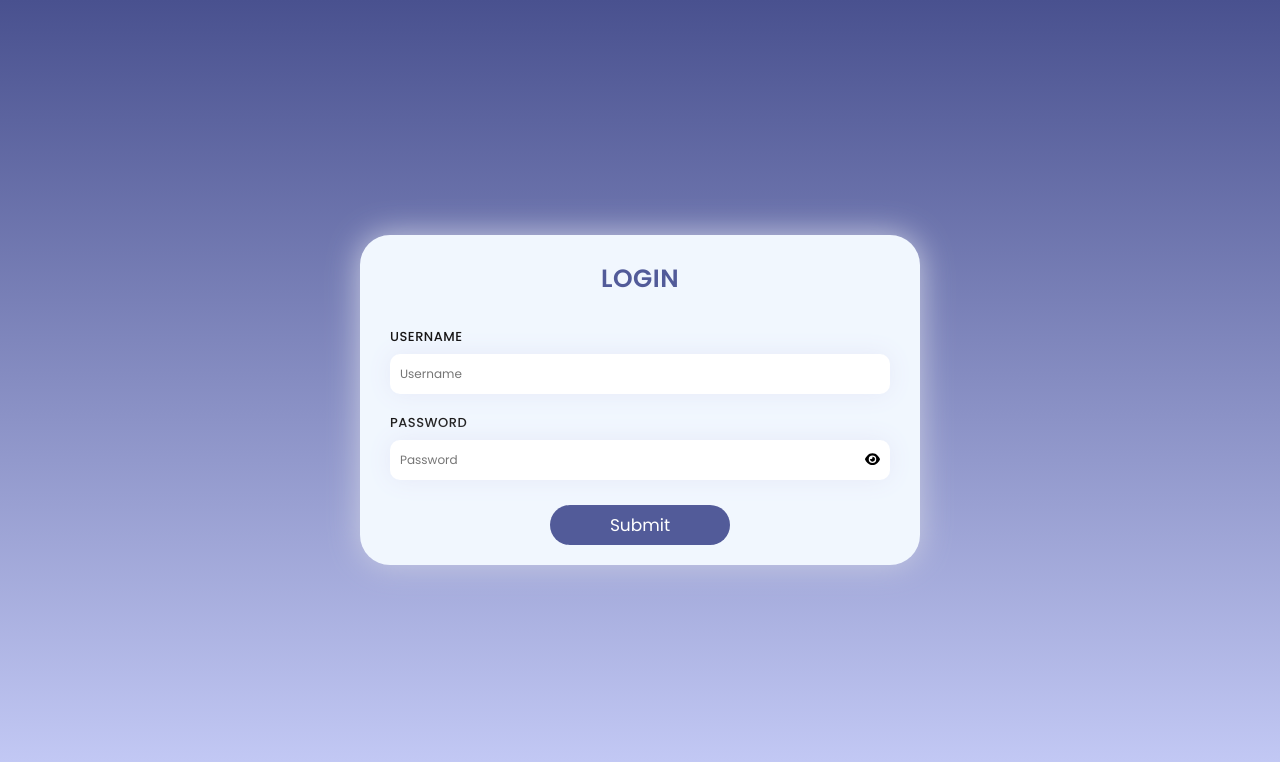
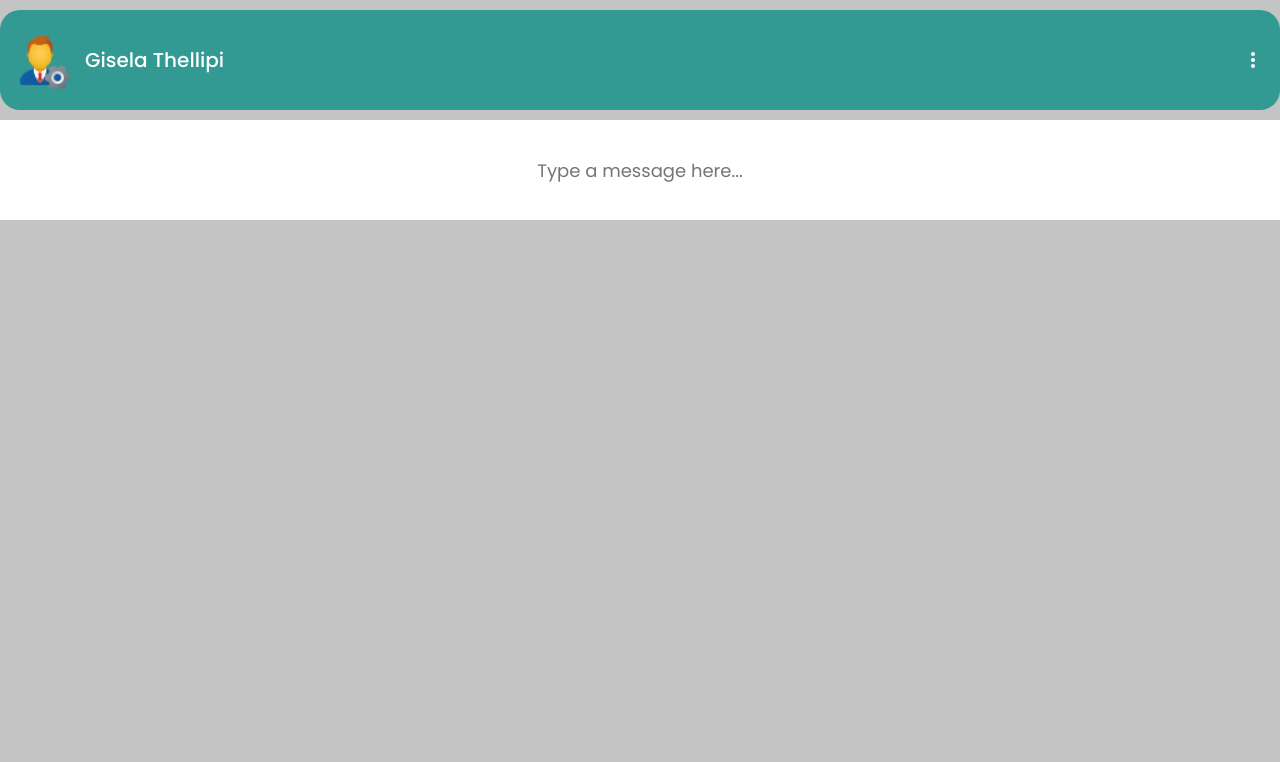
Before and after one commit to tamspark/FrontTam, a React (Create React App) app: page /auth/messagepage in a window 1280 px wide. Before the commit this address led to /auth/login. Shown: the top 762 px of the page. Built offline with nearby package versions, Linux system fonts and the light colour scheme.

Commit message:
create message chat style

```diff
--- a/src/App/App.tsx
+++ b/src/App/App.tsx
@@ -27,7 +27,7 @@ const App: FC<{}> = () => {
     <>
       <BrowserRouter>
         <Routes>
-          {isAuthenticated ? (
+          {/* {isAuthenticated ? ( */}
           <Route path="/auth" element={<AuthPage />}>
             <Route
               path="tam/resetPassword/:token"
@@ -37,25 +37,19 @@ const App: FC<{}> = () => {
             <Route path="apartmentpage" element={<ApartmentPage />} />
             <Route path="forgetpassword" element={<ForgetPassword />} />
             <Route path="verify" element={<Verification />} />
-              <Route
-                path="apartmentcard/:id"
-                element={<ApartmentCard />}
-              />{" "}
+            <Route path="apartmentcard/:id" element={<ApartmentCard />} />{" "}
             <Route path="modal" element={<Modal />} />
             <Route path="rentlist" element={<RentList rentalData={[]} />} />
             <Route path="messagepage" element={<MessagePage />} />
-              <Route
-                path="*"
-                element={<Navigate to="apartmentpage" replace />}
-              />
+            <Route path="*" element={<Navigate to="apartmentpage" replace />} />
           </Route>
-          ) : (
+          {/* ) : ( */}
           <Route path="/auth" element={<AuthPage />}>
             <Route path="/auth/login" element={<Login />} index />
             <Route path="/auth/register" element={<Register />} />
             <Route path="*" element={<Navigate to="/auth/login" replace />} />
           </Route>
-          )}
+          {/* )} */}
         </Routes>
       </BrowserRouter>
     </>
--- a/src/App/style/App.style.tsx
+++ b/src/App/style/App.style.tsx
@@ -1,6 +1,5 @@
 import { styled } from "styled-components";
 import { ChangeEvent, RefObject } from "react";
-
 
 // export const AppBox = styled.div`
 //   display: flex;
@@ -136,7 +135,7 @@ export const Input = styled.input<InputProps>`
 
 interface FormProps {
   height?: string;
-  onSubmit?:any;
+  onSubmit?: any;
   //  (e: React.FormEvent<HTMLFormElement>) => void | Promise<void>;
 }
 export const StyledForm = styled.form<FormProps>`
@@ -166,7 +165,7 @@ export const Page = styled.div`
   display: flex;
   align-items: center;
   justify-content: center;
-  background: linear-gradient(to bottom, #49518f, #c8cef9);
+  /* background: linear-gradient(to bottom, #49518f, #c8cef9); */
 `;
 
 export const Content = styled.div`
@@ -203,27 +202,27 @@ interface dropdownProps {
   margin?: string;
 }
 export const StyledSelect = styled.select<dropdownProps>`
-  font-family: ${(props:any) => props.fontFamily || "Poppins"};
-  font-weight: ${(props:any) => props.fontWeight};
-  border-top-right-radius: ${(props:any) => props.bordertoprightradius || "20px"};
-  border-bottom-right-radius: ${(props:any) =>
+  font-family: ${(props: any) => props.fontFamily || "Poppins"};
+  font-weight: ${(props: any) => props.fontWeight};
+  border-top-right-radius: ${(props: any) =>
+    props.bordertoprightradius || "20px"};
+  border-bottom-right-radius: ${(props: any) =>
     props.borderbottomrightradius || "20px"};
   outline: none;
   box-shadow: 0 0 2em #e6e9f9;
   box-sizing: border-box;
-  border: ${(props:any) => props.border};
-  width: ${(props:any) => props.width || "100%"};
-  height: ${(props:any) => props.height || "100%"};
-  background: ${(props:any) => props.backgroundcolor || "#FFFFFF"};
-  border-radius: ${(props:any) => props.borderradius || "20px"};
-  font-size: ${(props:any) => props.fontSize || "12px"};
-  padding-left: ${(props:any) => props.paddingleft};
-  padding: ${(props:any) => props.padding};
+  border: ${(props: any) => props.border};
+  width: ${(props: any) => props.width || "100%"};
+  height: ${(props: any) => props.height || "100%"};
+  background: ${(props: any) => props.backgroundcolor || "#FFFFFF"};
+  border-radius: ${(props: any) => props.borderradius || "20px"};
+  font-size: ${(props: any) => props.fontSize || "12px"};
+  padding-left: ${(props: any) => props.paddingleft};
+  padding: ${(props: any) => props.padding};
   margin-top: 12px;
   display: block;
-  margin: ${(props:any) => props.margin};
+  margin: ${(props: any) => props.margin};
 `;
-
 
 interface PasswordInputProps extends InputProps {
   showPassword: boolean;
--- a/src/Components/ExistingChat/style/ExistingChat.style.tsx
+++ b/src/Components/ExistingChat/style/ExistingChat.style.tsx
@@ -18,9 +18,7 @@ export const UserProfileContainer = styled.div`
   padding: 10px 5px 0 5px;
 `;
 
-export const Icon = styled(AccountCircle)`
-  font-size: large;
-`;
+
 export const UserImage = styled.img`
   width: 50px;
   height: 50px;
--- a/src/Components/MessageBox/MessageBox.component.tsx
+++ b/src/Components/MessageBox/MessageBox.component.tsx
@@ -1,7 +1,37 @@
 import { FC } from "react";
+import {
+  AdminInfoContentHolder,
+  AdminNameParagraph,
+  Icon,
+  InputHold,
+  MessageBoxContainer,
+  ProfileImage,
+  SendMessagContainer,
+  ThreeDotsHolder,
+  UserInformationHolder,
+} from "./style/MessageBox.style";
+import AdminLogo from "../ExistingChat/assets/adminlogo.png";
+import { Input } from "App/style/App.style";
+const MessageBox: FC<{}> = () => {
+  return (
+    <>
+      <MessageBoxContainer>
+        <UserInformationHolder>
+          <AdminInfoContentHolder>
+            <ProfileImage src={AdminLogo} alt="admin/photo" />
+            <AdminNameParagraph>Gisela Thellipi</AdminNameParagraph>
+          </AdminInfoContentHolder>
+          <ThreeDotsHolder>
+            <Icon />
+          </ThreeDotsHolder>
+        </UserInformationHolder>
+        <SendMessagContainer>
 
-const MessageBox: FC<{}> = () => {
-  return <></>;
+          <InputHold placeholder="Type a message here..."/>
+        </SendMessagContainer>
+      </MessageBoxContainer>
+    </>
+  );
 };
 
 export default MessageBox;
--- a/src/Components/MessageBox/style/MessageBox.style.tsx
+++ b/src/Components/MessageBox/style/MessageBox.style.tsx
@@ -1 +1,63 @@
 import styled from "styled-components";
+import MoreVertIcon from "@mui/icons-material/MoreVert";
+export const MessageBoxContainer = styled.div`
+  width: 100%;
+  height: 100%;
+  background-color: #c4c4c4;
+`;
+export const UserInformationHolder = styled.div`
+  width: 100%;
+  height: 100px;
+  background-color: #329a93;
+  border-radius: 20px;
+  margin: 10px 0;
+  display: flex;
+`;
+
+export const AdminInfoContentHolder = styled.div`
+  width: 100%;
+  height: 100%;
+  display: flex;
+  align-items: center;
+  padding-left: 10px;
+`;
+export const ProfileImage = styled.img`
+  width: 60px;
+  height: 60px;
+  /* border-radius: 50%; */
+  margin-right: 15px;
+`;
+export const AdminNameParagraph = styled.p`
+  margin: 0;
+  font-family: "Poppins";
+  font-size: 20px;
+  font-weight: 500;
+  color: white;
+`;
+export const ThreeDotsHolder = styled.div`
+  display: flex;
+  align-items: center;
+  color: white;
+  font-weight: bold;
+  font-family: "Poppins";
+  margin-right: 15px;
+`;
+export const Icon = styled(MoreVertIcon)``;
+export const SendMessagContainer = styled.div`
+  width: 100%;
+  height: 100px;
+  background-color: #ffff;
+  border-radius: 20px;
+  margin: 10px 0;
+  display: flex;
+`;
+export const InputHold = styled.input`
+  color: black;
+  border: none;
+  font-family: "Poppins";
+  font-size: large;
+  text-align: center;
+  outline: none;
+  box-sizing: border-box;
+  width: 100%;
+`;
--- a/src/Components/MessagePage/MessagePage.component.tsx
+++ b/src/Components/MessagePage/MessagePage.component.tsx
@@ -1,10 +1,12 @@
-import ExistingChat from "Components/ExistingChat/ExistingChat.component";
+// import ExistingChat from "Components/ExistingChat/ExistingChat.component";
+import MessageBox from "Components/MessageBox/MessageBox.component";
 import { FC } from "react";
 
 const MessagePage: FC<{}> = () => {
   return (
     <>
-      <ExistingChat />
+      {/* <ExistingChat /> */}
+      <MessageBox />
     </>
   );
 };
```
Also changed, not shown: src/Pages/Auth/Auth.tsx (+7 -9 lines). Lines whose indentation alone changed are shown as unchanged.
